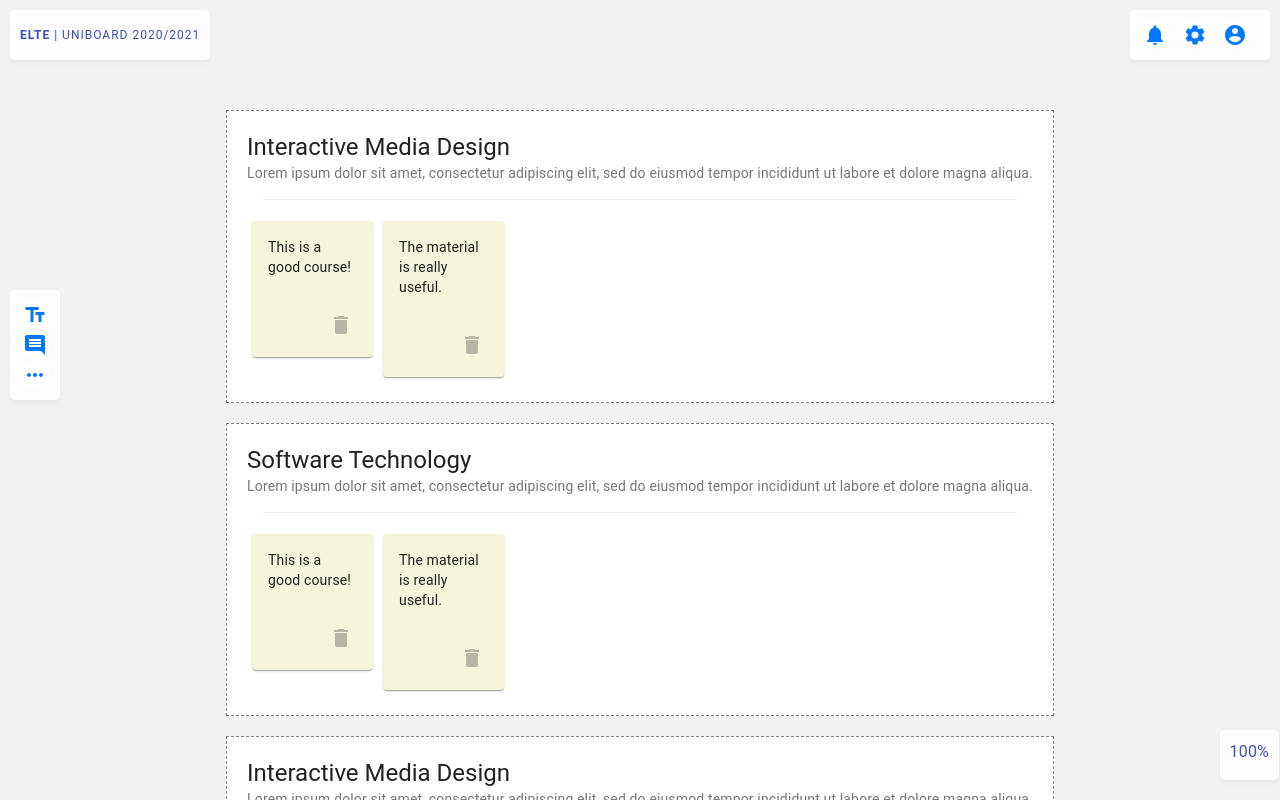
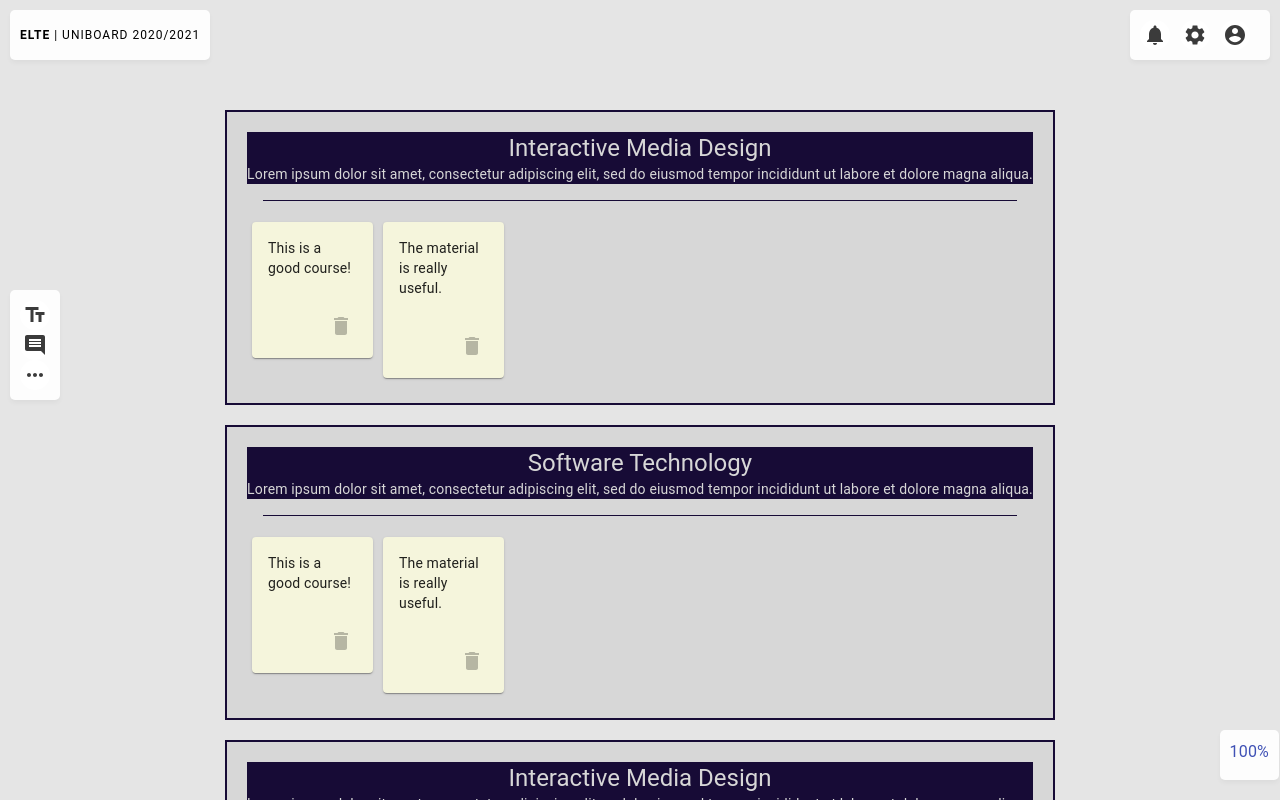
Before and after one commit to medaharrat/uni-board, a Next.js app: page / in a window 1280 px wide. Built offline with nearby package versions, Linux system fonts and the light colour scheme.

Commit message:
updating palette

```diff
--- a/src/components/Course/Circle/styles.js
+++ b/src/components/Course/Circle/styles.js
@@ -3,13 +3,16 @@ import palette from '../../../static/palette';
 
 const useStyles = makeStyles((theme) => ({
   box: {
-    border: '1px dashed grey',
+    border: '2px solid ' + palette.background.dark_blue,
+
     padding: 20,
     margin: 10,
-    backgroundColor: palette.background.white
+    backgroundColor: palette.background.light_gray
   },
   divider: {
-    margin: theme.spacing(2)
+    margin: theme.spacing(2),
+    borderTop: '5px',
+    backgroundColor:palette.background.dark_blue,
   }
 }));
 
--- a/src/components/Course/Intro/index.js
+++ b/src/components/Course/Intro/index.js
@@ -7,10 +7,10 @@ const Intro = ({ course }) => {
 
     return (
         <Box component="div" className={classes.box}>
-            <Typography variant="h5" className={classes.title}>
+            <Typography variant="h5" className={classes.title} align='center'>
                 { course.name }
             </Typography>
-            <Typography variant="body2" className={classes.description}>
+            <Typography variant="body2" className={classes.description} >
                 { course.description }
             </Typography>
         </Box>
--- a/src/components/Course/Intro/styles.js
+++ b/src/components/Course/Intro/styles.js
@@ -4,12 +4,17 @@ import palette from '../../../static/palette';
 const useStyles = makeStyles({
   box: {
     userSelect: ' none',
+    align: 'center',
+    height: '30',
+    width: '100',
+    backgroundColor: palette.background.dark_blue,
   },
   title: {
-    color: palette.text.primary
+    color: palette.text.light_gray,
+
   },
   description: {
-    color: palette.text.secondary
+    color: palette.text.light_gray,
   },
 });
 
--- a/src/components/Header/index.js
+++ b/src/components/Header/index.js
@@ -15,6 +15,8 @@ import { useStyles } from './styles';
 import Bar from './Bar';
 import clsx from  'clsx';
 import Link from 'next/link';
+import palette from '../../static/palette';
+
 
 const Header = ({ title, zoomIndex }) => {
   const classes = useStyles();
@@ -43,13 +45,13 @@ const Header = ({ title, zoomIndex }) => {
             <Typography
               className={classes.title}
               align="center"
-              color="primary"
+              color= {palette.text.dark_1}
               variant="overline"
               noWrap
             >
               <Tooltip title="Home" placement="bottom" arrow>
                 <b> ELTE </b>
-              </Tooltip>| Uniboard { title }
+              </Tooltip >| Uniboard { title }
             </Typography>
           </Bar>
         </Grid>
--- a/src/components/Header/styles.js
+++ b/src/components/Header/styles.js
@@ -1,4 +1,5 @@
 import { makeStyles } from '@material-ui/core/styles';
+import palette from '../../static/palette';
 
 const useStyles = makeStyles((theme) => ({
   container: {
@@ -19,7 +20,7 @@ const useStyles = makeStyles((theme) => ({
     marginRight: 10
   },
   icon: {
-    fill: "#0078FF",
+    fill: palette.text.dark_1,
   },
 }));
 
--- a/src/static/palette.js
+++ b/src/static/palette.js
@@ -9,8 +9,30 @@ const palette = {
   background: {
     default: '#fdfdfd',
     white: '#ffffff',
-    light: '#f2f2f2',
+    dark_1 :'#3b3b3b',
+    dark_2:'#777575',
     dark: '#9b9b9b',
+    light: '#e5e5e5',
+    light_gray :'#d7d7d7',
+    //faculty of informatics
+    dark_blue: '#170b36',
+    dark_blue2: '#1c2657',
+    light_blue: '#32507a',
+    light_blue2: '#5a89a5',
+    light_gray :'#d7d7d7',
+    //faculty of Humanities
+    dark_red: '#5d1222',
+    dark_red2: '#7c1c1c',
+    light_1: '#a16a45',
+    light_2: '#beb071',
+    light_3: '#c7dd9a',
+    //faculty of science
+    dark_green: '#164b2d',
+    dark_green2: '#2b664e',
+    light_green1: '#678a6b',
+    light_green2: '#95a694',
+    light_green3: '#bcbdb9',
+
   },
   text: {
     primary: 'rgba(0, 0, 0, 0.87)',
@@ -19,6 +41,31 @@ const palette = {
     hint: 'rgba(0, 0, 0, 0.38)',
     title: 'rgba(0, 0, 0, 0.6)',
     title2: 'rgba(0, 0, 0, 0.65)',
+    default: '#fdfdfd',
+    white: '#ffffff',
+    dark_1 :'#3b3b3b',
+    dark_2:'#777575',
+    dark: '#9b9b9b',
+    light: '#e5e5e5',
+    light_gray :'#d7d7d7',
+    //faculty of informatics
+    dark_blue: '#170b36',
+    dark_blue2: '#1c2657',
+    light_blue: '#32507a',
+    light_blue2: '#5a89a5',
+    light_gray :'#d7d7d7',
+    //faculty of Humanities
+    dark_red: '#580c1c',
+    dark_red2: '#7c1d1d',
+    light_1: '#9f6741',
+    light_2: '#bdaf70',
+    light_3: '#c7dd9a',
+    //faculty of science
+    dark_green: '#164b2d',
+    dark_green2: '#336c55',
+    light_green1: '#678a6b',
+    light_green2: '#97a796',
+    light_green3: '#bcbdb9',
   },
   shadow: 'rgba(0, 0, 0, 0.04) 0px 3px 5px',
   icons: {
@@ -26,7 +73,10 @@ const palette = {
   },
   borders: {
     light: '#e5e5e5',
-  }
+    dark_blue: '#170b36'
+  },
+
+
 };
 
 export default palette;
```
Also changed, not shown: 1 other file (tests, documents, lock files or other folders).
